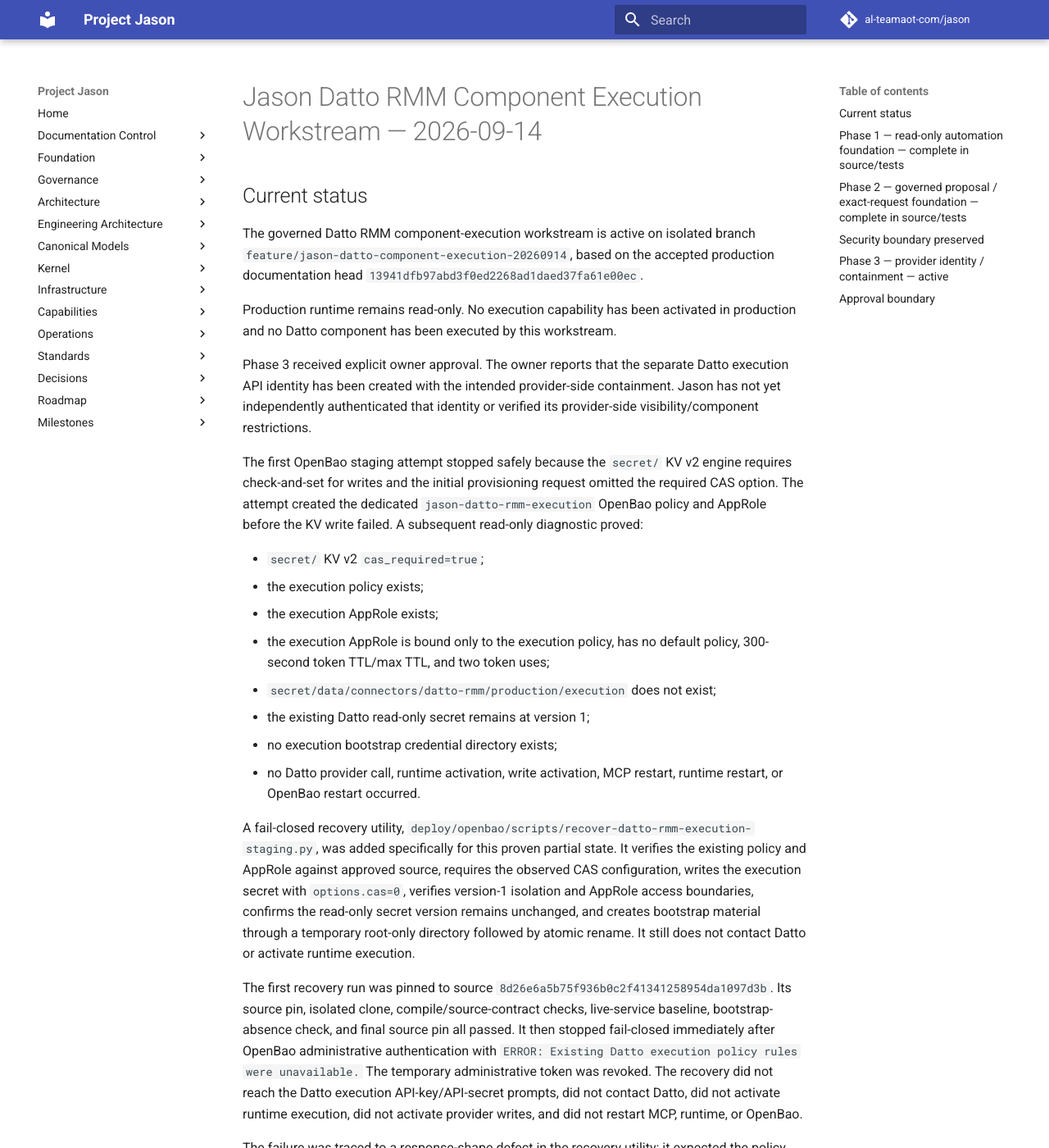
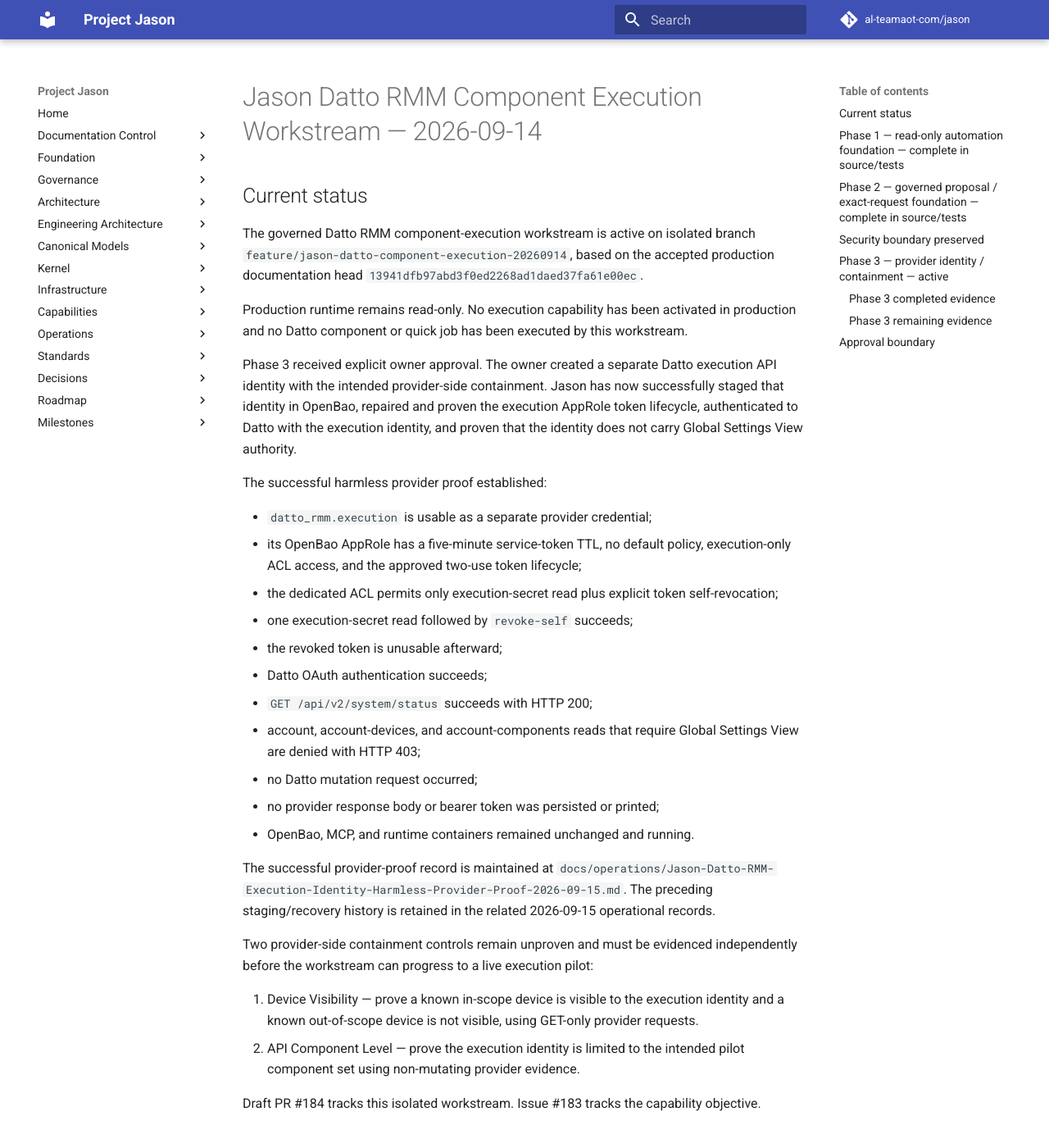
Before and after one commit to al-teamaot-com/jason, an MkDocs documentation site: the page built from docs/operations/Jason-Datto-RMM-Component-Execution-Workstream-2026-09-14.md, in a window 1280 px wide and 1400 px high. Shown: the whole window at 82% size. Built offline with MkDocs 1.6.1 and Material for MkDocs 9.7.7, drawn with Linux system fonts in a browser that asks for light colours; comment, search, counter and statistics services are not loaded; some of the changed text lies outside the part shown.

Commit message:
Update Datto component execution Phase 3 status

```diff
--- a/docs/operations/Jason-Datto-RMM-Component-Execution-Workstream-2026-09-14.md
+++ b/docs/operations/Jason-Datto-RMM-Component-Execution-Workstream-2026-09-14.md
@@ -4,28 +4,30 @@
 
 The governed Datto RMM component-execution workstream is active on isolated branch `feature/jason-datto-component-execution-20260914`, based on the accepted production documentation head `13941dfb97abd3f0ed2268ad1daed37fa61e00ec`.
 
-Production runtime remains read-only. No execution capability has been activated in production and no Datto component has been executed by this workstream.
+Production runtime remains read-only. No execution capability has been activated in production and no Datto component or quick job has been executed by this workstream.
 
-Phase 3 received explicit owner approval. The owner reports that the separate Datto execution API identity has been created with the intended provider-side containment. Jason has not yet independently authenticated that identity or verified its provider-side visibility/component restrictions.
+Phase 3 received explicit owner approval. The owner created a separate Datto execution API identity with the intended provider-side containment. Jason has now successfully staged that identity in OpenBao, repaired and proven the execution AppRole token lifecycle, authenticated to Datto with the execution identity, and proven that the identity does not carry Global Settings View authority.
 
-The first OpenBao staging attempt stopped safely because the `secret/` KV v2 engine requires check-and-set for writes and the initial provisioning request omitted the required CAS option. The attempt created the dedicated `jason-datto-rmm-execution` OpenBao policy and AppRole before the KV write failed. A subsequent read-only diagnostic proved:
+The successful harmless provider proof established:
 
-- `secret/` KV v2 `cas_required=true`;
-- the execution policy exists;
-- the execution AppRole exists;
-- the execution AppRole is bound only to the execution policy, has no default policy, 300-second token TTL/max TTL, and two token uses;
-- `secret/data/connectors/datto-rmm/production/execution` does not exist;
-- the existing Datto read-only secret remains at version 1;
-- no execution bootstrap credential directory exists;
-- no Datto provider call, runtime activation, write activation, MCP restart, runtime restart, or OpenBao restart occurred.
+- `datto_rmm.execution` is usable as a separate provider credential;
+- its OpenBao AppRole has a five-minute service-token TTL, no default policy, execution-only ACL access, and the approved two-use token lifecycle;
+- the dedicated ACL permits only execution-secret read plus explicit token self-revocation;
+- one execution-secret read followed by `revoke-self` succeeds;
+- the revoked token is unusable afterward;
+- Datto OAuth authentication succeeds;
+- `GET /api/v2/system/status` succeeds with HTTP 200;
+- account, account-devices, and account-components reads that require Global Settings View are denied with HTTP 403;
+- no Datto mutation request occurred;
+- no provider response body or bearer token was persisted or printed;
+- OpenBao, MCP, and runtime containers remained unchanged and running.
 
-A fail-closed recovery utility, `deploy/openbao/scripts/recover-datto-rmm-execution-staging.py`, was added specifically for this proven partial state. It verifies the existing policy and AppRole against approved source, requires the observed CAS configuration, writes the execution secret with `options.cas=0`, verifies version-1 isolation and AppRole access boundaries, confirms the read-only secret version remains unchanged, and creates bootstrap material through a temporary root-only directory followed by atomic rename. It still does not contact Datto or activate runtime execution.
+The successful provider-proof record is maintained at `docs/operations/Jason-Datto-RMM-Execution-Identity-Harmless-Provider-Proof-2026-09-15.md`. The preceding staging/recovery history is retained in the related 2026-09-15 operational records.
 
-The first recovery run was pinned to source `8d26e6a5b75f936b0c2f41341258954da1097d3b`. Its source pin, isolated clone, compile/source-contract checks, live-service baseline, bootstrap-absence check, and final source pin all passed. It then stopped fail-closed immediately after OpenBao administrative authentication with `ERROR: Existing Datto execution policy rules were unavailable.` The temporary administrative token was revoked. The recovery did not reach the Datto execution API-key/API-secret prompts, did not contact Datto, did not activate runtime execution, did not activate provider writes, and did not restart MCP, runtime, or OpenBao.
+Two provider-side containment controls remain unproven and must be evidenced independently before the workstream can progress to a live execution pilot:
 
-The failure was traced to a response-shape defect in the recovery utility: it expected the policy document under `data.rules`, while the OpenBao ACL-policy read response used by this deployment returns it in the top-level `policy` field. The parser has now been corrected while preserving fail-closed exact-policy verification. The parser correction was committed at `fcfbf2f5f1b5cd6387940489335e48efc4d4d5cb`; focused regression coverage was added at `fa1e3a9f5acda8fe4564edba039a32ad7b0cc62b`; and the validation workflow was extended at `d97c6566dd837115f0d547b4d64a1a506af05d6a`. GitHub Actions run `34958605522` completed successfully at that validation head.
-
-The dedicated staging/recovery record is maintained at `docs/operations/Jason-Datto-RMM-Execution-Credential-Staging-2026-09-15.md`.
+1. Device Visibility — prove a known in-scope device is visible to the execution identity and a known out-of-scope device is not visible, using GET-only provider requests.
+2. API Component Level — prove the execution identity is limited to the intended pilot component set using non-mutating provider evidence.
 
 Draft PR #184 tracks this isolated workstream. Issue #183 tracks the capability objective.
 
@@ -70,30 +72,53 @@
 
 Tests prove that a valid exact approval can reach only that disabled live-execution boundary, and that changing the reason or component variables after approval invalidates the approval digest.
 
-The focused `Validate Datto RMM Automation Foundation` workflow passed at source head `e4afc7afd1c465bee16891e356d59d902ecd3a84` in GitHub Actions run `34868375772`. That workflow compiles the Datto read/proposal boundary and runs the Datto authentication, existing endpoint/site read, automation read, automation manifest, component proposal, provider-adapter, capability-routing, resource-catalog, and runtime-composition tests plus the existing credential-safe/no-network Datto preflight.
+The focused `Validate Datto RMM Automation Foundation` workflow passed at source head `e4afc7afd1c465bee16891e356d59d902ecd3a84` in GitHub Actions run `34868375772`.
 
 ## Security boundary preserved
 
-Neither phase converts the existing Datto read identity into an execution identity. Component execution is being built around a separate least-privilege logical credential, `datto_rmm.execution`, and exact `EXECUTE` authority.
+Neither phase converts the existing Datto read identity into an execution identity. Component execution is built around a separate least-privilege logical credential, `datto_rmm.execution`, and exact `EXECUTE` authority.
 
 The existing `DattoRmmMutationConnector` is still proposal-only for live mutations. No quick-job provider mutation has been enabled in runtime composition, and no arbitrary PowerShell/shell/batch/script-text execution interface has been introduced.
 
 ## Phase 3 — provider identity / containment — active
 
-The intended Phase 3 controls are:
+Phase 3 controls are:
 
 1. Use a separate Datto RMM API identity for Jason execution rather than broadening `datto_rmm.readonly`.
 2. Apply only the minimum Security Level required for the quick-job operation.
 3. Restrict Device Visibility to the intended pilot scope.
 4. Assign an API Component Level containing only explicitly approved pilot component(s).
-5. Store the resulting execution credential separately as `datto_rmm.execution` under OpenBao rather than reusing the read credential.
+5. Store the execution credential separately as `datto_rmm.execution` under OpenBao rather than reusing the read credential.
 6. Prove authentication and harmless read-only access/containment before any quick-job execution.
 7. Keep the runtime write/execution surface disabled until a later explicit production-activation approval.
 
-The provider identity has been created by the owner. OpenBao staging is not yet complete: the original attempt stopped on the CAS-required KV write, and the first recovery stopped on the ACL-policy response parser mismatch before any credential write. The parser defect is corrected and CI-proven. The next guarded recovery must re-prove the expected partial state before continuing; the prior execution KV absence, read-only secret version, and bootstrap-directory absence are evidence, not assumptions.
+### Phase 3 completed evidence
+
+The following are complete and proven:
+
+- separate provider execution identity created;
+- isolated OpenBao execution credential staged as version 1;
+- execution AppRole separated from the read-only credential;
+- CAS-required KV behavior handled fail-closed;
+- live OpenBao ACL response shape (`data.policy`) handled and regression-tested;
+- execution ACL limited to execution-secret read plus token self-revocation;
+- execution AppRole restored to the approved two-use token lifecycle;
+- explicit self-revocation and post-revoke denial proven;
+- harmless Datto OAuth authentication proven;
+- absence of Global Settings View authority proven with GET-only 403 responses;
+- no component execution, provider mutation, runtime activation, or service restart occurred.
+
+### Phase 3 remaining evidence
+
+The remaining provider-side containment proof is intentionally narrower than runtime execution:
+
+- Device Visibility positive/negative evidence;
+- API Component Level positive/negative or otherwise authoritative non-mutating evidence.
+
+These controls must not be inferred from authentication or from the Global Settings denial proof.
 
 ## Approval boundary
 
 Phase 3 provider identity/containment work is explicitly owner-approved.
 
-Separate explicit approval will still be required before deploying a runtime execution surface or running the first live component/quick job. The first live pilot remains intended to be one explicitly approved low-risk diagnostic/read-only component on one noncritical test endpoint with per-run approval and governed post-job verification.
+Separate explicit approval is still required before deploying a runtime execution surface or running the first live component/quick job. The first live pilot remains intended to be one explicitly approved low-risk diagnostic/read-only component on one noncritical test endpoint with per-run approval and governed post-job verification.
```
